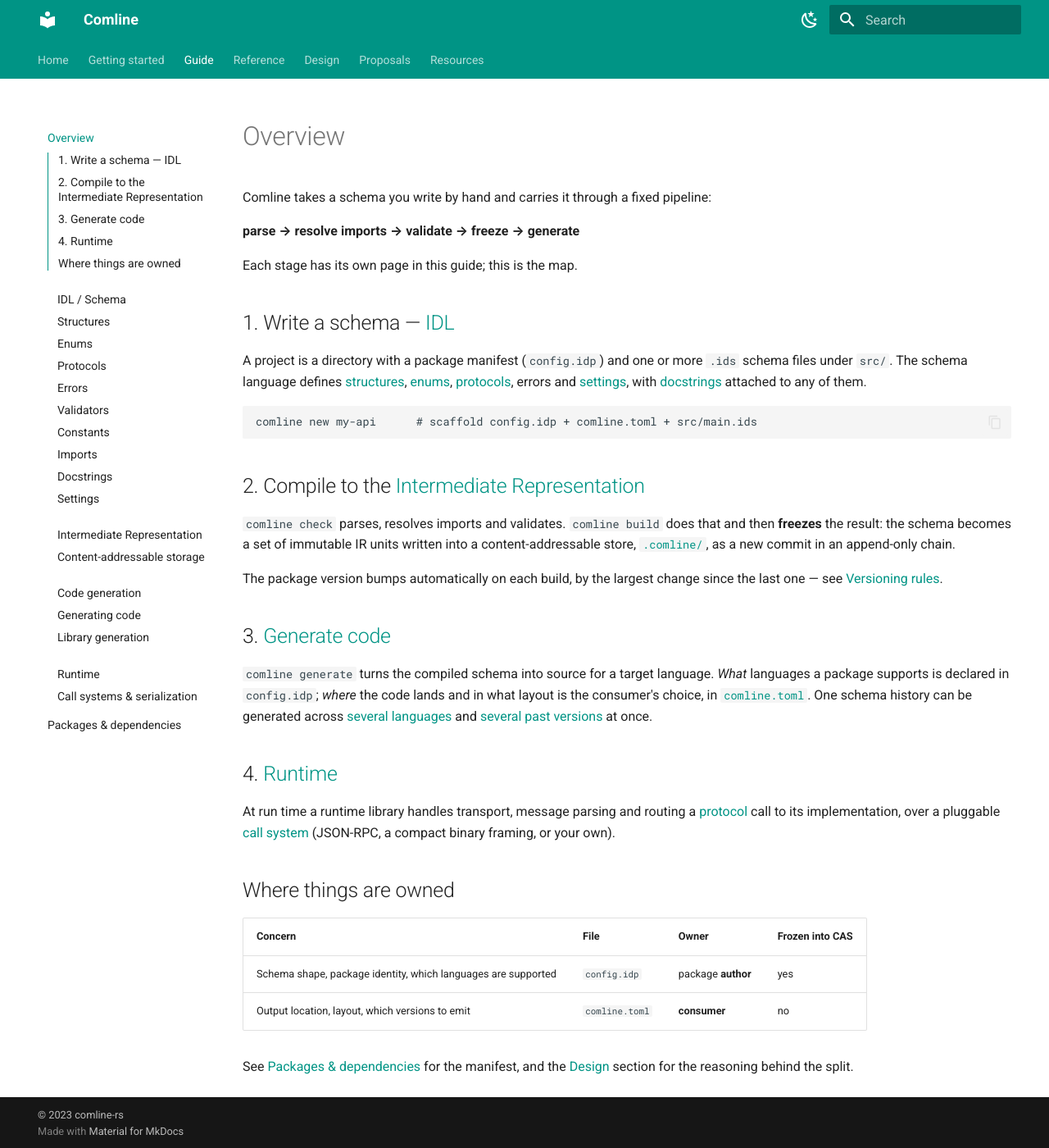
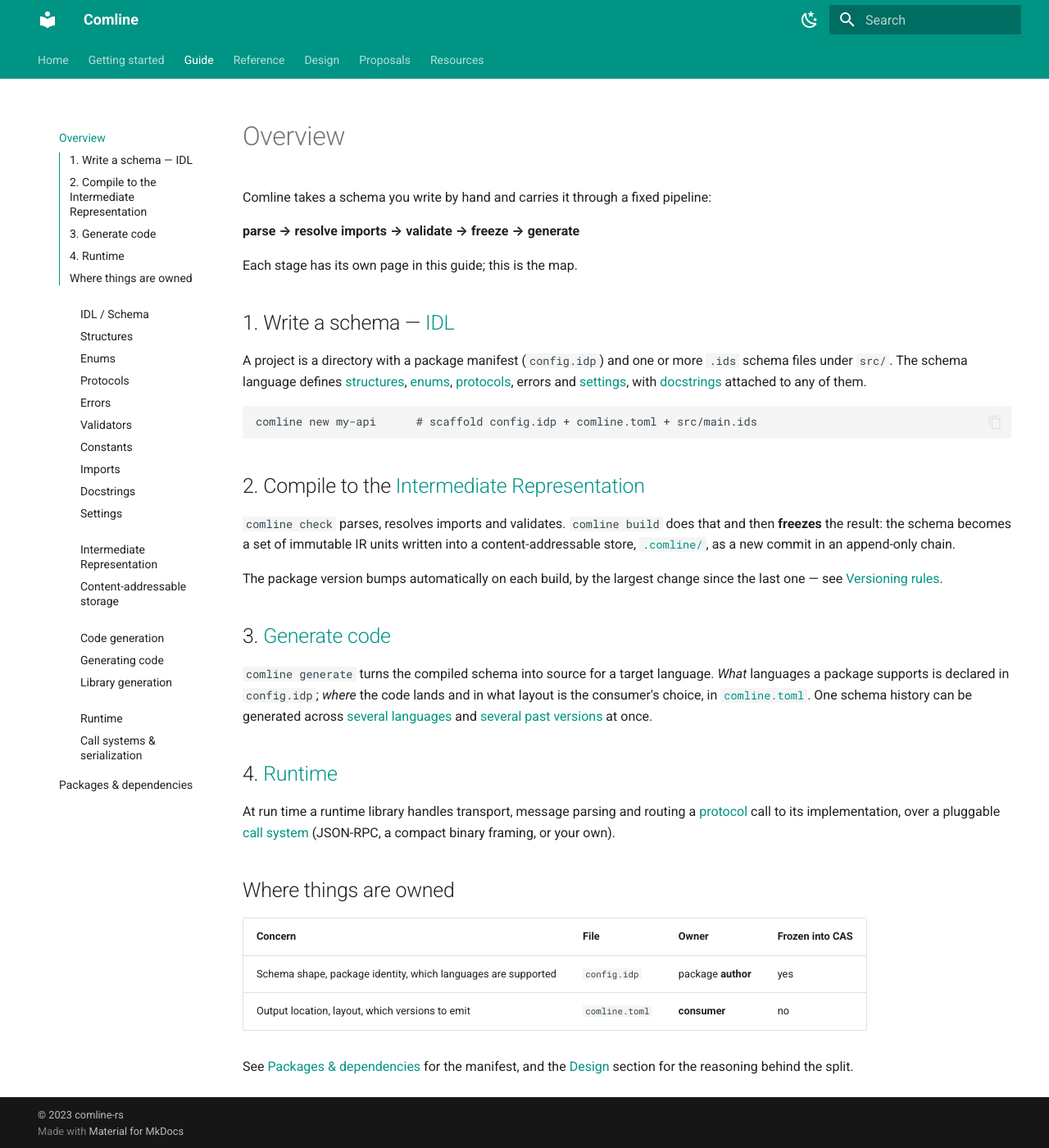
Before and after one commit to ComlineProject/docs, an MkDocs documentation site: the page built from docs/docs/guide/overview.md, in a window 1280 px wide and 1400 px high. Shown: the whole window at 82% size. Built offline with MkDocs 1.6.1 and Material for MkDocs 9.7.7, drawn with Linux system fonts in a browser that asks for light colours; the version menu is left out.

Commit message:
docs: nav.css — shift the whole section nav block, not the ul/li
The inner section nav is display:grid (collapse animation), which was
eating margin on the child ul. Put margin-left on the .md-nav block
itself instead. Also: nav.css is not cache-busted, so a hard refresh
(Ctrl+Shift+R) is needed to pick up changes.

```diff
--- a/docs/docs/stylesheets/nav.css
+++ b/docs/docs/stylesheets/nav.css
@@ -2,18 +2,14 @@
    dead, non-clickable bold label above a child link with the same text.
    Material only makes that label a link via `navigation.indexes`, which is
    incompatible with `toc.integrate`. On the desktop sidebar: hide the label,
-   and restore the nesting indent Material zeroes out for section children
-   (they normally sit flush under that bold heading — which is now gone). */
+   and shift the section's collapsed nav block (its index link + its pages)
+   right, so the group reads as nested where the hidden heading was. */
 @media screen and (min-width: 76.25em) {
   .md-sidebar--primary .md-nav__item--section > label.md-nav__link {
     display: none !important;
   }
 
-  .md-sidebar--primary
-    .md-nav__list
-    .md-nav__item--section
-    > .md-nav
-    > .md-nav__list {
-    margin-left: 0.6rem !important;
+  .md-sidebar--primary .md-nav__item--section > .md-nav {
+    margin-left: 0.7rem !important;
   }
 }
```
